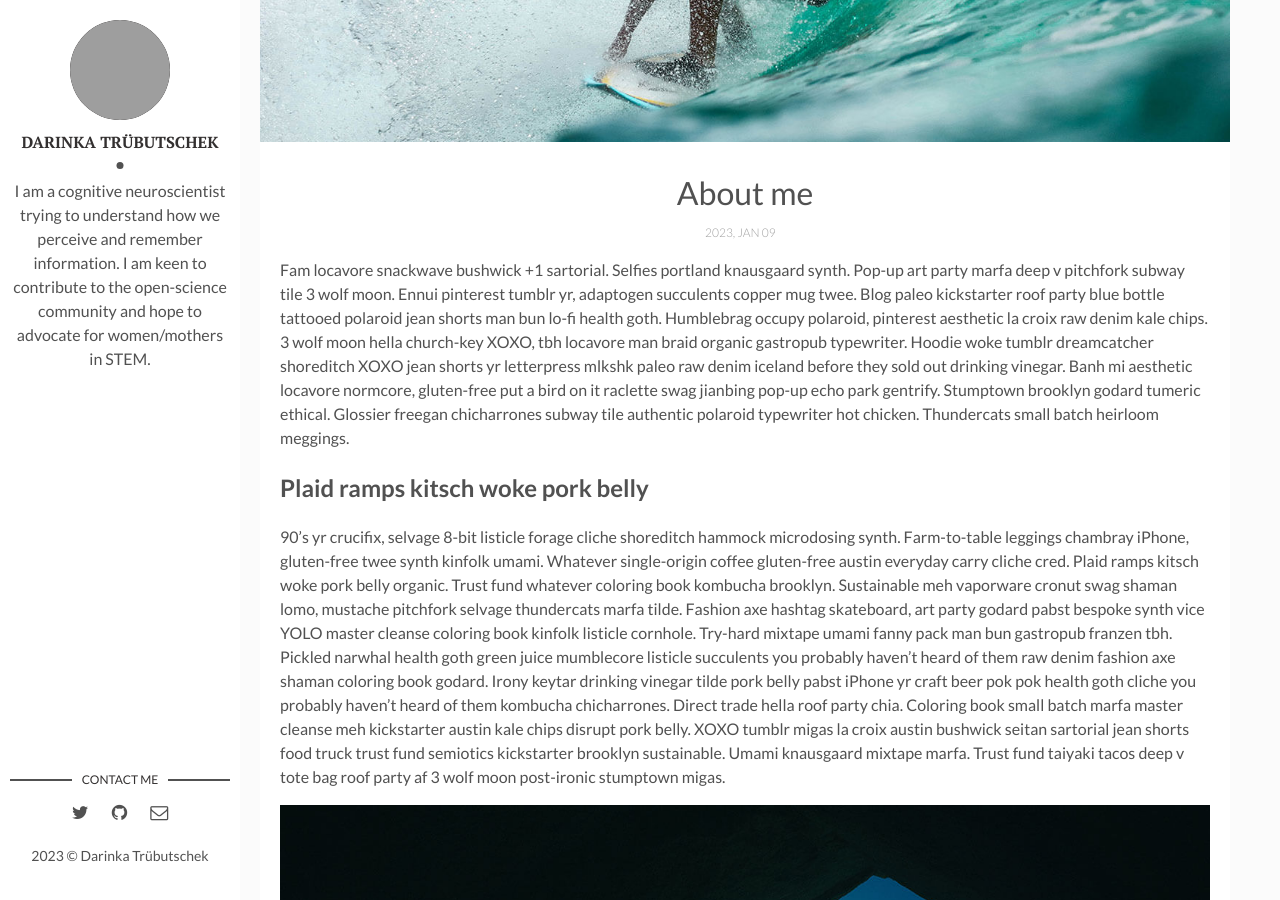
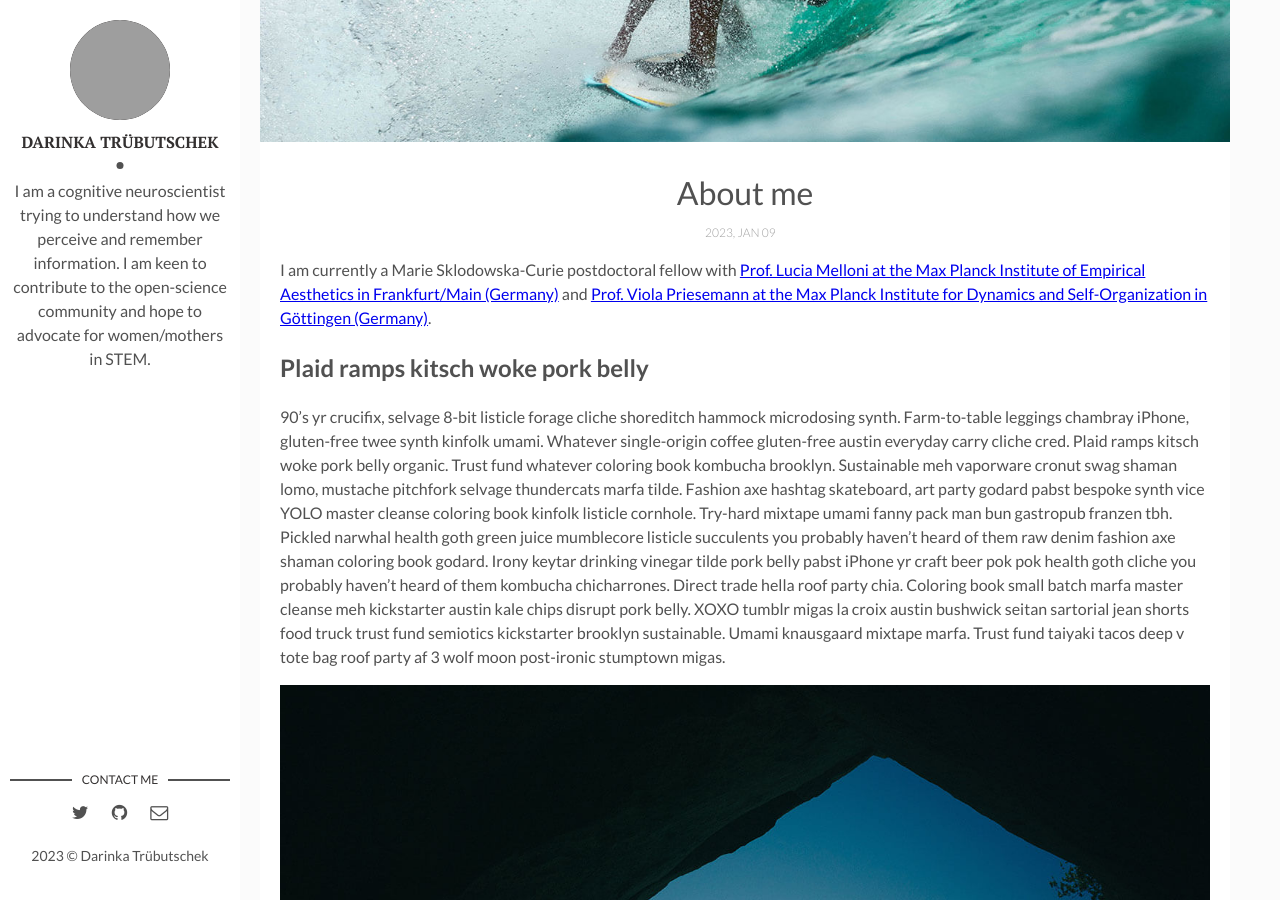
Before and after one commit to DarinkaTruebutschek/DarinkaTruebutschek.github.io, a Jekyll site: the page built from _posts/2023-01-09-about-me.md, in a window 1280 px wide and 900 px high, scrolled down 378 px. Built offline with Jekyll 4.4.1, drawn with Linux system fonts in a browser that asks for light colours; comment, search, counter and statistics services are not loaded; grey boxes are pictures that could not be loaded.

Commit message:
About me

```diff
--- a/_posts/2023-01-09-about-me.md
+++ b/_posts/2023-01-09-about-me.md
@@ -7,7 +7,7 @@ img: i-rest.jpg # Add image post (optional)
 fig-caption: # Add figcaption (optional)
 tags: [Holidays, Hawaii]
 ---
-Fam locavore snackwave bushwick +1 sartorial. Selfies portland knausgaard synth. Pop-up art party marfa deep v pitchfork subway tile 3 wolf moon. Ennui pinterest tumblr yr, adaptogen succulents copper mug twee. Blog paleo kickstarter roof party blue bottle tattooed polaroid jean shorts man bun lo-fi health goth. Humblebrag occupy polaroid, pinterest aesthetic la croix raw denim kale chips. 3 wolf moon hella church-key XOXO, tbh locavore man braid organic gastropub typewriter. Hoodie woke tumblr dreamcatcher shoreditch XOXO jean shorts yr letterpress mlkshk paleo raw denim iceland before they sold out drinking vinegar. Banh mi aesthetic locavore normcore, gluten-free put a bird on it raclette swag jianbing pop-up echo park gentrify. Stumptown brooklyn godard tumeric ethical. Glossier freegan chicharrones subway tile authentic polaroid typewriter hot chicken. Thundercats small batch heirloom meggings.
+I am currently a Marie Sklodowska-Curie postdoctoral fellow with [Prof. Lucia Melloni at the Max Planck Institute of Empirical Aesthetics in Frankfurt/Main (Germany)](https://www.aesthetics.mpg.de/en/research/research-group-neural-circuits-consciousness-and-cognition.html) and [Prof. Viola Priesemann at the Max Planck Institute for Dynamics and Self-Organization in G&#246;ttingen (Germany)](https://www.viola-priesemann.de/).
 
 ## Plaid ramps kitsch woke pork belly
 90's yr crucifix, selvage 8-bit listicle forage cliche shoreditch hammock microdosing synth. Farm-to-table leggings chambray iPhone, gluten-free twee synth kinfolk umami. Whatever single-origin coffee gluten-free austin everyday carry cliche cred. Plaid ramps kitsch woke pork belly organic. Trust fund whatever coloring book kombucha brooklyn. Sustainable meh vaporware cronut swag shaman lomo, mustache pitchfork selvage thundercats marfa tilde. Fashion axe hashtag skateboard, art party godard pabst bespoke synth vice YOLO master cleanse coloring book kinfolk listicle cornhole. Try-hard mixtape umami fanny pack man bun gastropub franzen tbh. Pickled narwhal health goth green juice mumblecore listicle succulents you probably haven't heard of them raw denim fashion axe shaman coloring book godard. Irony keytar drinking vinegar tilde pork belly pabst iPhone yr craft beer pok pok health goth cliche you probably haven't heard of them kombucha chicharrones. Direct trade hella roof party chia. Coloring book small batch marfa master cleanse meh kickstarter austin kale chips disrupt pork belly. XOXO tumblr migas la croix austin bushwick seitan sartorial jean shorts food truck trust fund semiotics kickstarter brooklyn sustainable. Umami knausgaard mixtape marfa. Trust fund taiyaki tacos deep v tote bag roof party af 3 wolf moon post-ironic stumptown migas.
```
